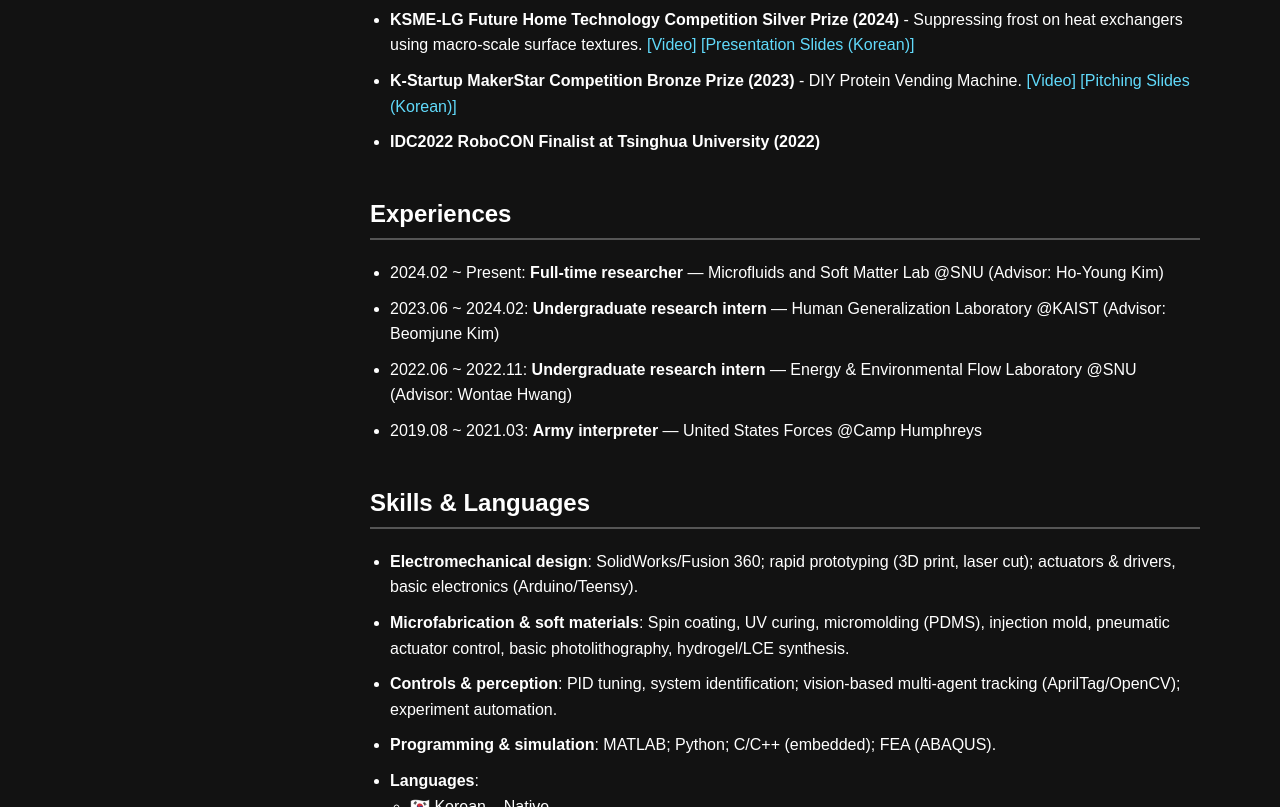
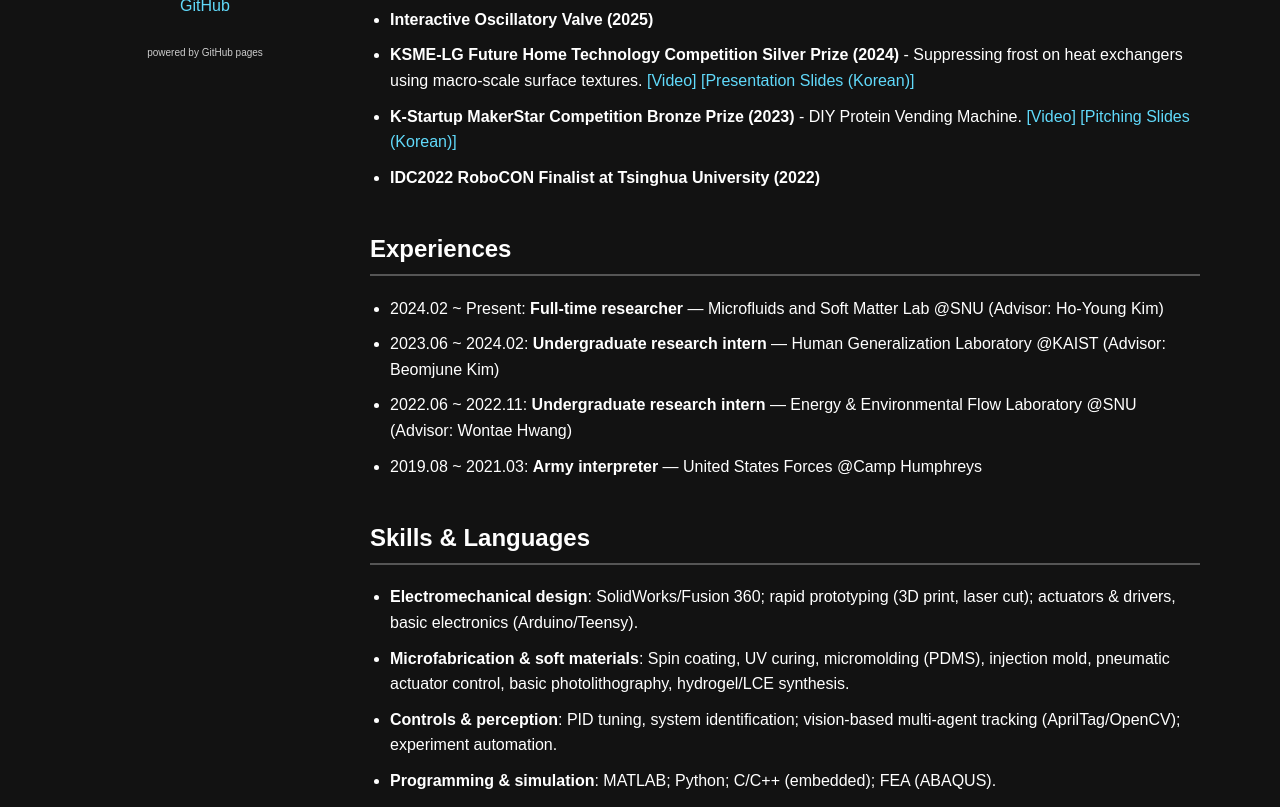
Before and after one commit to kwanwoo-kim/welcome, a plain HTML site: page index.html in a window 1280 px wide. Shown: the part 1244-2051 px from the top of the page. Drawn offline with Linux system fonts and the light colour scheme.

Commit message:
Update index.html

```diff
--- a/index.html
+++ b/index.html
@@ -25,12 +25,12 @@
     }
 
     .left-panel {
-      flex: 0 0 250px; /* Adjusted width */
+      flex: 0 0 250px;
       display: flex;
       flex-direction: column;
       align-items: center;
+      justify-content: center; /* Vertically center content */
       text-align: center;
-      padding-top: 20px; /* Added some top padding to center content vertically */
     }
 
     .left-panel img {
@@ -141,10 +141,11 @@
     <section>
         <h2>Projects & Awards</h2>
         <ul>
-            <li><strong>Capstone Project (2025)</strong> - Buckle-driven, ultra-fast, compliant tourniquet: designed a snap-through-buckling medical device for rapid, easy hemostasis. <a href="#">[Summary]</a></li>
+            <li><strong>Capstone Project (2025)</strong> - Buckle-driven, ultra-fast, compliant tourniquet: designed a snap-through-buckling medical device for rapid, easy hemostasis. <a href="https://drive.google.com/file/d/1Sn1PMW4v0YADF7Ok8YxvOyGy6U5rIVLA/view?usp=sharing">[Summary]</a></li>
             <li><strong>COSMAX Industry-Academia Joint Research Project (2024)</strong> - Development of retinol oxidation-resistant packaging: a snap-through buckling-based check valve to prevent air ingress. (Project team leader)</li>
-            <li><strong>KSME-LG Future Home Technology Competition Silver Prize (2024)</strong> - Suppressing frost on heat exchangers using macro-scale surface textures. <a href="#">[Video]</a> <a href="#">[Presentation Slides (Korean)]</a></li>
-            <li><strong>K-Startup MakerStar Competition Bronze Prize (2023)</strong> - DIY Protein Vending Machine. <a href="#">[Video]</a> <a href="#">[Pitching Slides (Korean)]</a></li>
+            <li><strong>Interactive Oscillatory Valve (2025)</strong> </li>
+            <li><strong>KSME-LG Future Home Technology Competition Silver Prize (2024)</strong> - Suppressing frost on heat exchangers using macro-scale surface textures. <a href="https://drive.google.com/file/d/126FW64Fkc47p72T5bFkuDzLYgWucxKRB/view?usp=sharing">[Video]</a> <a href="https://docs.google.com/presentation/d/1IMlMi9Vkl-zFgxT_afwD_MwvmNi5df0N/edit?usp=sharing&ouid=116601936803054145960&rtpof=true&sd=true">[Presentation Slides (Korean)]</a></li>
+            <li><strong>K-Startup MakerStar Competition Bronze Prize (2023)</strong> - DIY Protein Vending Machine. <a href="https://drive.google.com/file/d/1KwU1Ovoy4F87-Xzg5CO_egDxxyXoQV4j/view?usp=sharing">[Video]</a> <a href="https://drive.google.com/file/d/1KwU1Ovoy4F87-Xzg5CO_egDxxyXoQV4j/view?usp=sharing">[Pitching Slides (Korean)]</a></li>
             <li><strong>IDC2022 RoboCON Finalist at Tsinghua University (2022)</strong></li>
         </ul>
     </section>
```
